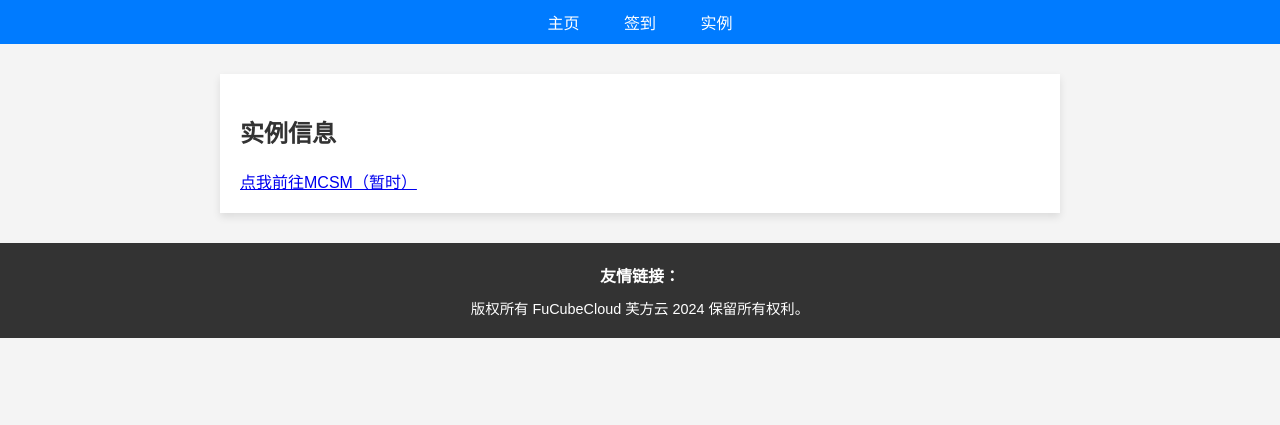
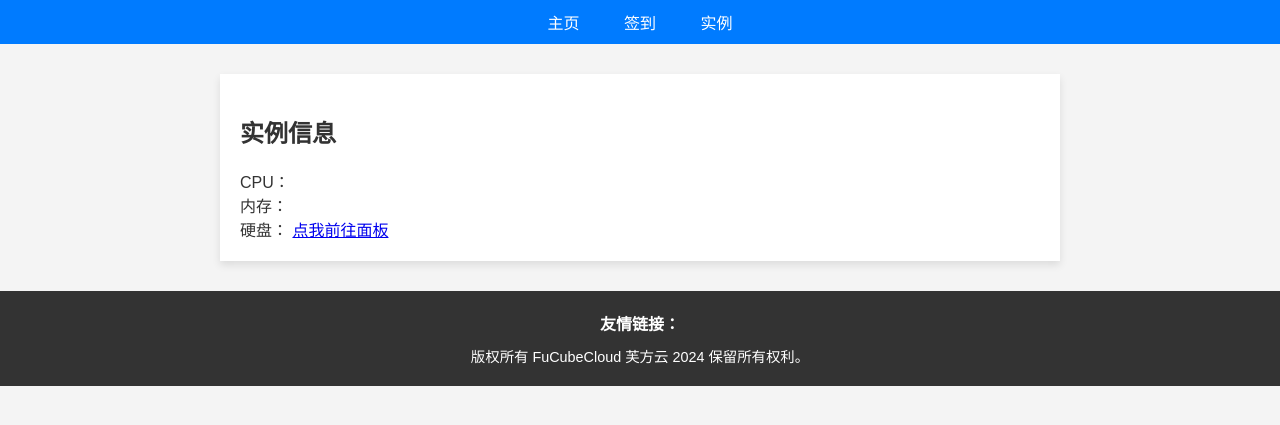
Before and after one commit to Barinfo/FuCubeMC-Automatic-v0.1, a Flask app: template templates/panel/instance.html in a window 1280 px wide. Shown: the top 425 px of the page. Run offline with Flask 3, Linux system fonts and the light colour scheme; the template is opened without the code that fills it: most values are stand-ins (such as "Sample title", 1, 10 or a date in 2020).

Commit message:
新增 实例信息显示预留。

```diff
--- a/templates/panel/instance.html
+++ b/templates/panel/instance.html
@@ -15,7 +15,10 @@
     </div>
     <div class="content-main">
         <h2>实例信息</h2>
-        <a href="{{ panel_addr }}">点我前往MCSM（暂时）</a>
+        CPU：
+        <br>内存：
+        <br>硬盘：
+        <a href="{{ panel_addr }}">点我前往面板</a>
     </div>
     <footer>
         {% include 'panel/footer.html' %}
```
